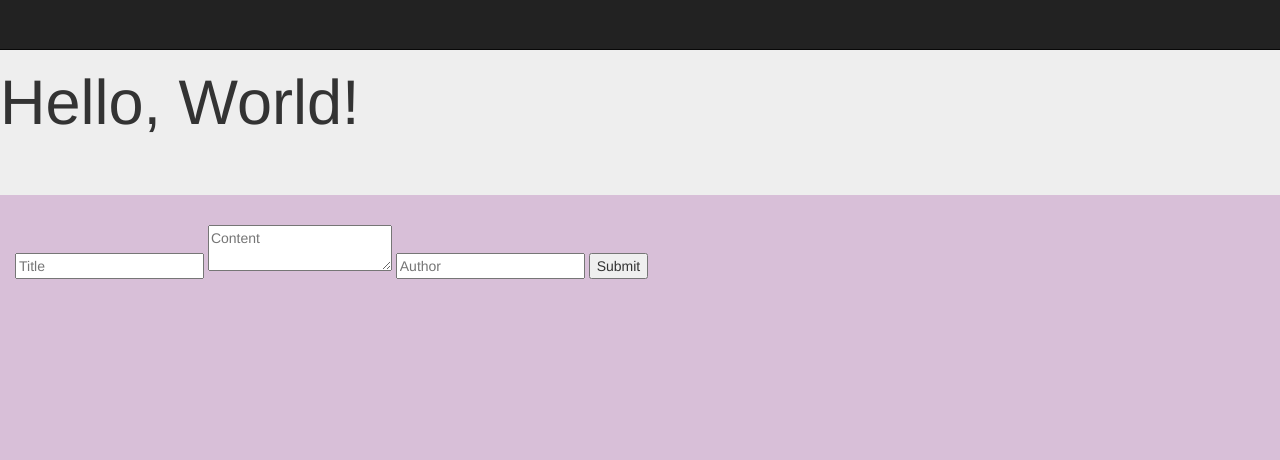
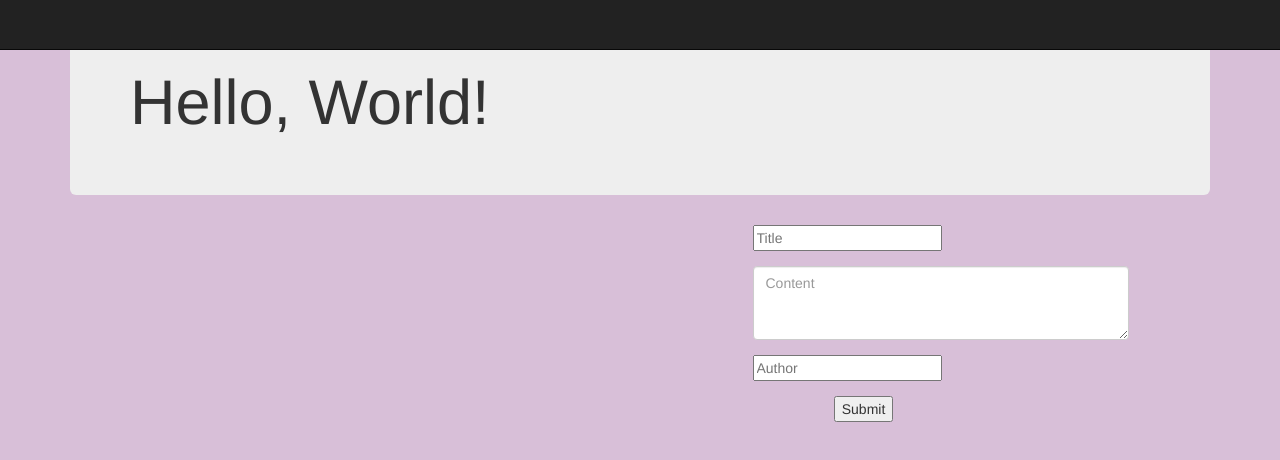
Before and after one commit to CapellaBlue/coders_app_frontend, a website: page public/index.html in a window 1280 px wide. Drawn offline with nearby package versions, Linux system fonts and the light colour scheme; no server answers.

Commit message:
Bootstrap beginnings. Columns added for grid system

```diff
--- a/public/index.html
+++ b/public/index.html
@@ -3,12 +3,12 @@
     <head>
 	    <script src="https://ajax.googleapis.com/ajax/libs/angularjs/1.6.1/angular.min.js"></script>
         <script type="text/javascript" src="app.js"></script>
-        <link href="css/bootstrap.min.css" rel="stylesheet">
+        <link rel="stylesheet" href="https://maxcdn.bootstrapcdn.com/bootstrap/3.3.7/css/bootstrap.min.css" integrity="sha384-BVYiiSIFeK1dGmJRAkycuHAHRg32OmUcww7on3RYdg4Va+PmSTsz/K68vbdEjh4u" crossorigin="anonymous">
 	    <link rel="stylesheet" href="css/style.css">
         <meta charset="utf-8">
         <title>Board</title>
     </head>
-    <body ng-controller="mainController as ctrl">
+    <body ng-controller="mainController as ctrl" class="container">
         <nav class="navbar navbar-fixed-top navbar-inverse">
 
         </nav>
@@ -17,22 +17,44 @@
         </div>
 
 
+        <div class="row">
 
-        <div ng-hide="ctrl.viewOnePost" class="col-xs-12 col-sm-9">
-          <div ng-repeat="post in ctrl.posts" class="col-xs-6 col-lg-4">
+            <div ng-hide="ctrl.viewOnePost" class="col-sm-7">
+              <div ng-repeat="post in ctrl.posts" class="">
                 <h3 ng-click="ctrl.showPostComments(post.id, $index)">{{post.title}}</h3>
                 <!-- <p>{{post.content}}</p> -->
                 <small>By {{post.author}}</small>
               </div>
-          <form ng-submit="ctrl.createPost()">
+            </div>
+
+            <div class="col-sm-5">
+                <form ng-submit="ctrl.createPost()" class="form-horizontal">
+                    <div class="form-group">
+                        <div class="col-sm-10">
                             <input ng-model="ctrl.postFormdata.title" type="text" placeholder="Title">
-              <textarea ng-model="ctrl.postFormdata.content" placeholder="Content"></textarea>
+                        </div>
+                    </div>
+                    <div class="form-group">
+                        <div class="col-sm-10">
+                            <textarea class="form-control" rows="3"ng-model="ctrl.postFormdata.content" placeholder="Content"></textarea>
+                        </div>
+                    </div>
+                    <div class="form-group">
+                        <div class="col-sm-10">
                             <input ng-model="ctrl.postFormdata.author" type="text" placeholder="Author">
+                        </div>
+                    </div>
+                    <div class="form-group">
+                        <div class="col-sm-offset-2 col-sm-10">
                             <input type="submit" placeholder="Submit">
+                        </div>
+                    </div>
 
                 </form>
+            </div>
 
         </div>
+
 
         <div ng-show="ctrl.viewOnePost" class="">
 
@@ -49,7 +71,8 @@
           <form class="comments-form">
 
           </form>
-        </div
+      </div>
+      <footer></footer>
 
     </body>
 </html>
```
Lines whose indentation alone changed are shown as unchanged.
